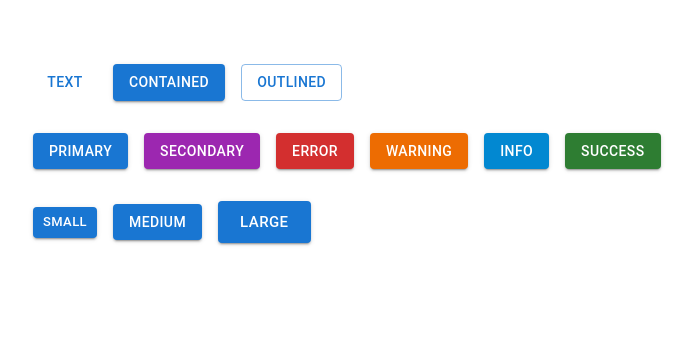
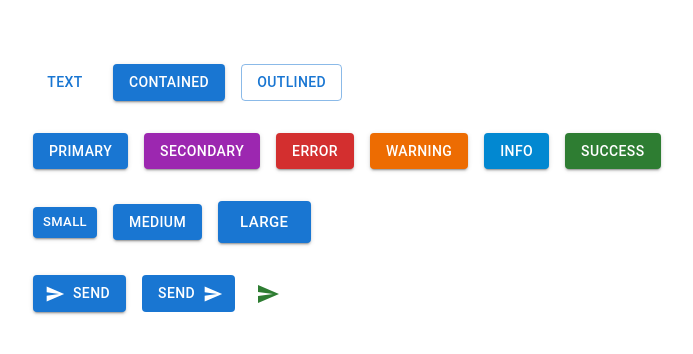
Before and after one commit to mrkmartin/react-mui, a React (Create React App) app: page / in a window 1280 px wide. Shown: the top 354 px of the page, without its empty margins (31-724 px from the left). Built offline with nearby package versions, Linux system fonts and the light colour scheme.

Commit message:
Add sizes button and Icon Button

```diff
--- a/package.json
+++ b/package.json
@@ -5,6 +5,7 @@
   "dependencies": {
     "@emotion/react": "^11.11.3",
     "@emotion/styled": "^11.11.0",
+    "@mui/icons-material": "^5.15.9",
     "@mui/material": "^5.15.9",
     "@testing-library/jest-dom": "^5.17.0",
     "@testing-library/react": "^13.4.0",
--- a/src/components/MuiButton.tsx
+++ b/src/components/MuiButton.tsx
@@ -1,4 +1,5 @@
-import { Stack, Button } from '@mui/material';
+import { Stack, Button, IconButton } from '@mui/material';
+import SendIcon from '@mui/icons-material/Send';
 export const MuiButton = () => {
   return (
     <Stack spacing={4}>
@@ -42,6 +43,27 @@ export const MuiButton = () => {
           Large
         </Button>
       </Stack>
+
+      <Stack spacing={2} direction='row'>
+        <Button
+          variant='contained'
+          startIcon={<SendIcon></SendIcon>}
+          disableRipple
+          onClick={() => alert('Clicked')}
+        >
+          Send
+        </Button>
+        <Button
+          variant='contained'
+          endIcon={<SendIcon></SendIcon>}
+          disableElevation
+        >
+          Send
+        </Button>
+        <IconButton aria-label='send' color='success' size='small'>
+          <SendIcon></SendIcon>
+        </IconButton>
+      </Stack>
     </Stack>
   );
 };
```
Also changed, not shown: 1 other file (tests, documents, lock files or other folders).
